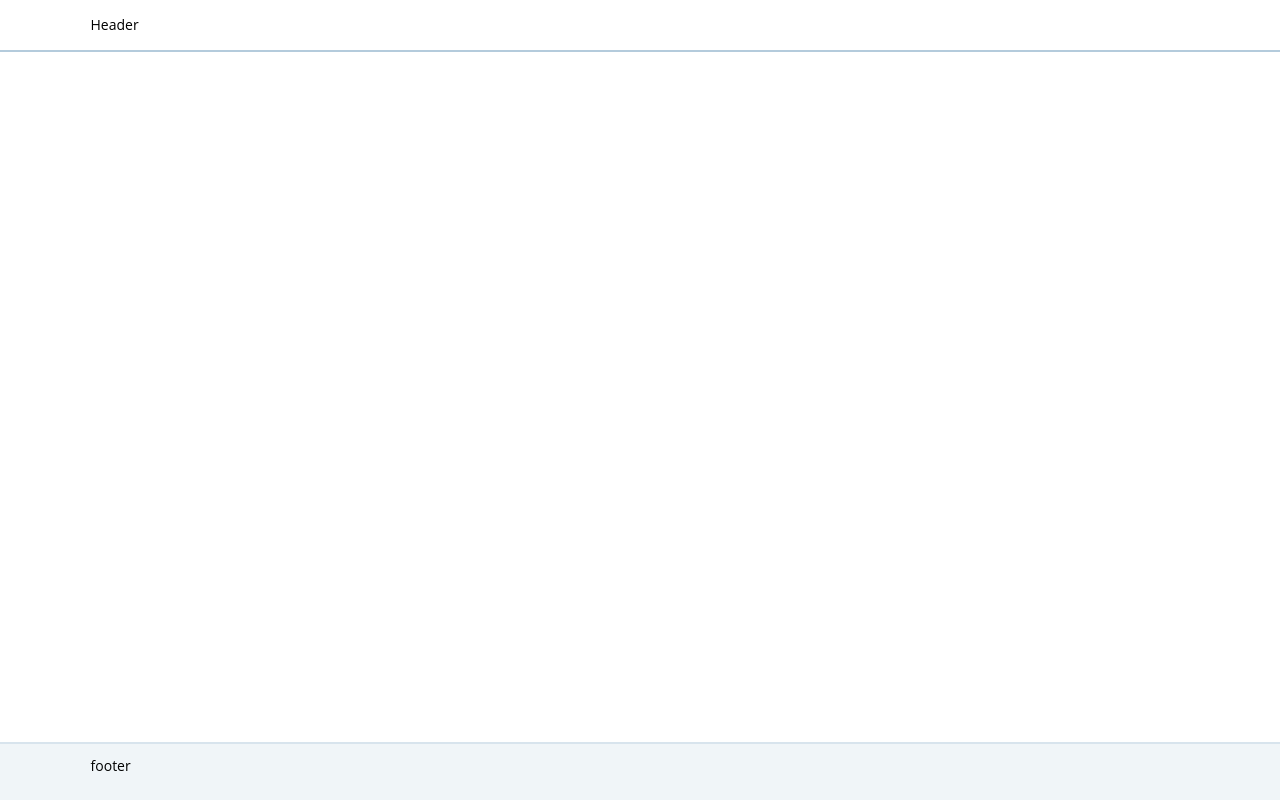
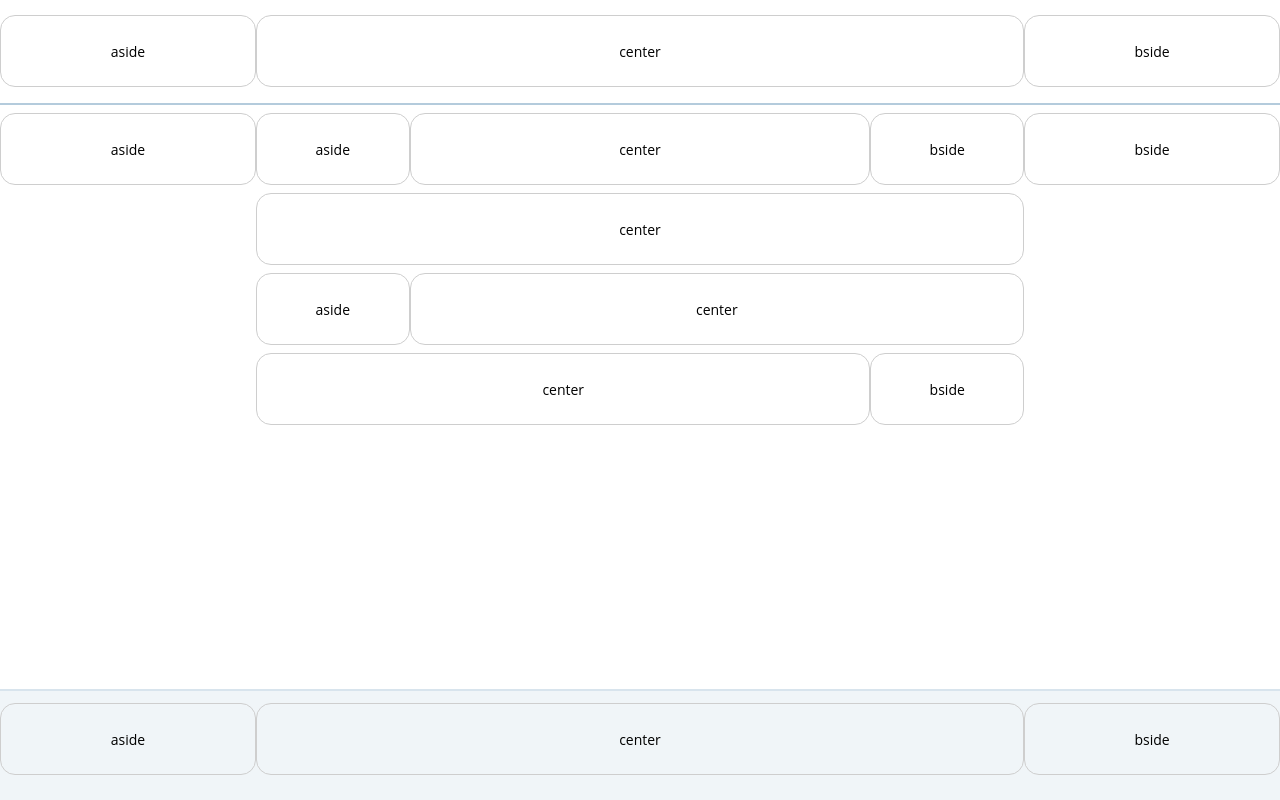
Before and after one commit to hasan42/torgi223-test-markup, a website: page www/index.html in a window 1280 px wide. Drawn offline with nearby package versions, Linux system fonts and the light colour scheme; files that its build step writes are made by us from their sources.

Commit message:
create grid

```diff
--- a/www/assets/less/footer/footer.less
+++ b/www/assets/less/footer/footer.less
@@ -1,5 +1,4 @@
 .footer {
-  margin-top: 90px;
   padding: 12px 0 25px;
   background-color: rgba(#B4CBDC, 0.2);
   border-top: 2px solid rgba(#B4CBDC, 0.4);
--- a/www/assets/less/header/header.less
+++ b/www/assets/less/header/header.less
@@ -1,8 +1,4 @@
 .header {
   padding: 15px 0 16px;
   border-bottom: 2px solid #B4CBDC;
-  .wrapper {
-    display: flex;
-    align-items: center;
-  }
 }
--- /dev/null
+++ b/www/assets/less/layout/card.less
@@ -0,0 +1,9 @@
+.card {
+  display: flex;
+  height: 50px;
+  padding: 10px;
+  border: 1px solid #cecece;
+  border-radius: 15px;
+  justify-content: center;
+  align-items: center;
+}
--- /dev/null
+++ b/www/assets/less/layout/grid.less
@@ -0,0 +1,27 @@
+.container {
+  display: flex;
+  .col {
+    &:nth-child(1){
+      flex-basis: 20%;
+    }
+    &:nth-child(2) {
+      flex-grow: 1;
+    }
+    &:nth-child(3){
+      flex-basis: 20%;
+    }
+
+    &:only-child {
+      flex-basis: 100%;
+    }
+
+    .center:first-child {
+      flex-basis: auto;
+      flex-grow: 1;
+      & + :last-child {
+        flex-grow: 0;
+        flex-basis: 20%;
+      }
+    }
+  }
+}
--- a/www/assets/less/layout/layout.less
+++ b/www/assets/less/layout/layout.less
@@ -0,0 +1,2 @@
+@import url('grid.less');
+@import url('card.less');
--- a/www/assets/less/wrap/wrap.less
+++ b/www/assets/less/wrap/wrap.less
@@ -8,5 +8,5 @@
 }
 .wrapper {
   margin: 0 auto;
-  max-width: 1099px;
+  max-width: 1280px;
 }
--- a/www/index.html
+++ b/www/index.html
@@ -11,19 +11,86 @@
   <div class="wrap">
     <header class="header">
       <div class="wrapper">
-        Header
+        <div class="container">
+          <div class="col">
+            <div class="card">aside</div>
+          </div>
+          <div class="col">
+            <div class="card">center</div>
+          </div>
+          <div class="col">
+            <div class="card">bside</div>
+          </div>
+        </div>
       </div>
     </header>
     <article>
       <div class="wrapper">
         <section>
+          <div class="container m-t-2">
+            <div class="col">
+              <div class="card">aside</div>
+            </div>
+            <div class="col">
 
+              <div class="container">
+                <div class="col">
+                  <div class="card">aside</div>
+                </div>
+                <div class="col">
+                  <div class="card">center</div>
+                </div>
+                <div class="col">
+                  <div class="card">bside</div>
+                </div>
+              </div>
+
+              <div class="container m-t-2">
+                <div class="col">
+                  <div class="card">center</div>
+                </div>
+              </div>
+
+              <div class="container m-t-2">
+                <div class="col">
+                  <div class="card">aside</div>
+                </div>
+                <div class="col">
+                  <div class="card">center</div>
+                </div>
+              </div>
+
+              <div class="container m-t-2">
+                <div class="col center">
+                  <div class="card">center</div>
+                </div>
+                <div class="col">
+                  <div class="card">bside</div>
+                </div>
+              </div>
+
+
+            </div>
+            <div class="col">
+              <div class="card">bside</div>
+            </div>
+          </div>
         </section>
       </div>
     </article>
-    <footer class="footer m-t-14">
+    <footer class="footer m-t-4">
       <div class="wrapper">
-        footer
+        <div class="container">
+          <div class="col">
+            <div class="card">aside</div>
+          </div>
+          <div class="col">
+            <div class="card">center</div>
+          </div>
+          <div class="col">
+            <div class="card">bside</div>
+          </div>
+        </div>
       </div>
     </footer>
   </div>
```
Also changed, not shown: www/css/bundle.css (added).
